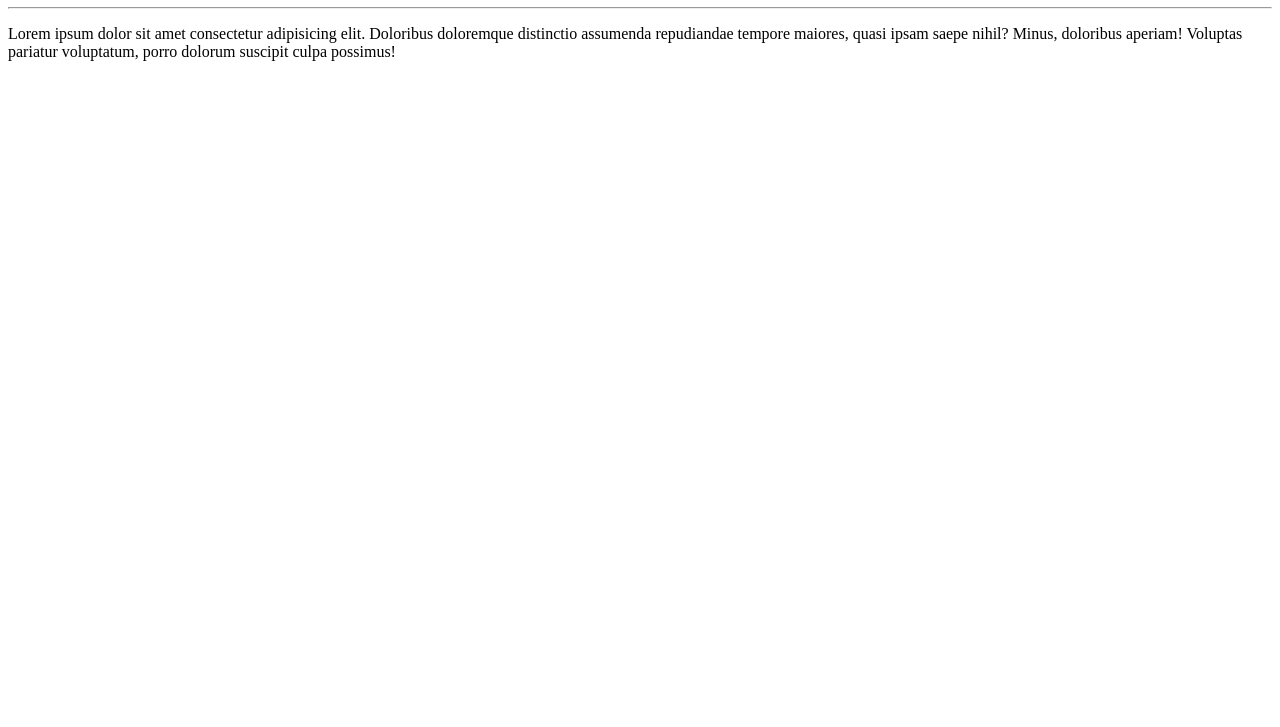
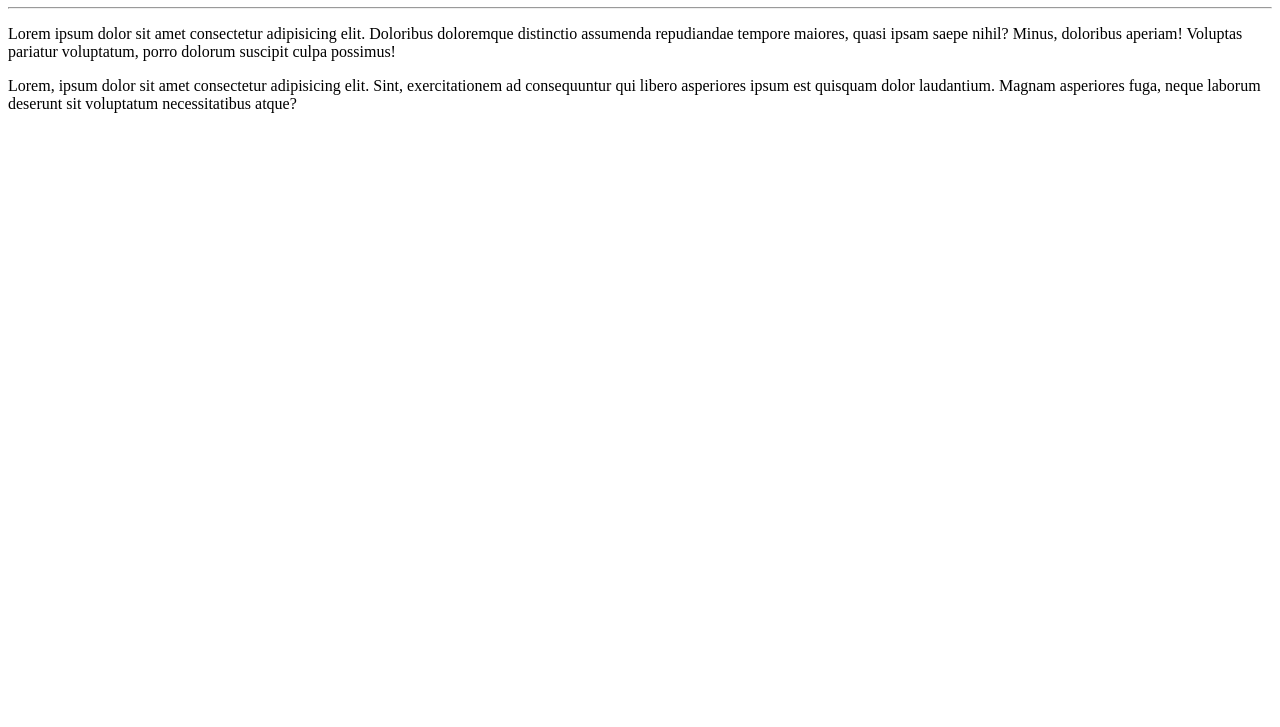
Before and after one commit to cinthyatt/CursoemVideoGit, a plain HTML site: page siteexemplo/index.html in a window 1280 px wide. Shown: the part 73-800 px from the top of the page. Drawn offline with Linux system fonts and the light colour scheme.

Commit message:
New paragraph
added

```diff
--- a/siteexemplo/index.html
+++ b/siteexemplo/index.html
@@ -9,5 +9,6 @@
     <h1>Hello, world!</h1>
     <hr>
     <p>Lorem ipsum dolor sit amet consectetur adipisicing elit. Doloribus doloremque distinctio assumenda repudiandae tempore maiores, quasi ipsam saepe nihil? Minus, doloribus aperiam! Voluptas pariatur voluptatum, porro dolorum suscipit culpa possimus!</p>
+    <p>Lorem, ipsum dolor sit amet consectetur adipisicing elit. Sint, exercitationem ad consequuntur qui libero asperiores ipsum est quisquam dolor laudantium. Magnam asperiores fuga, neque laborum deserunt sit voluptatum necessitatibus atque?</p>
 </body>
 </html>
```
